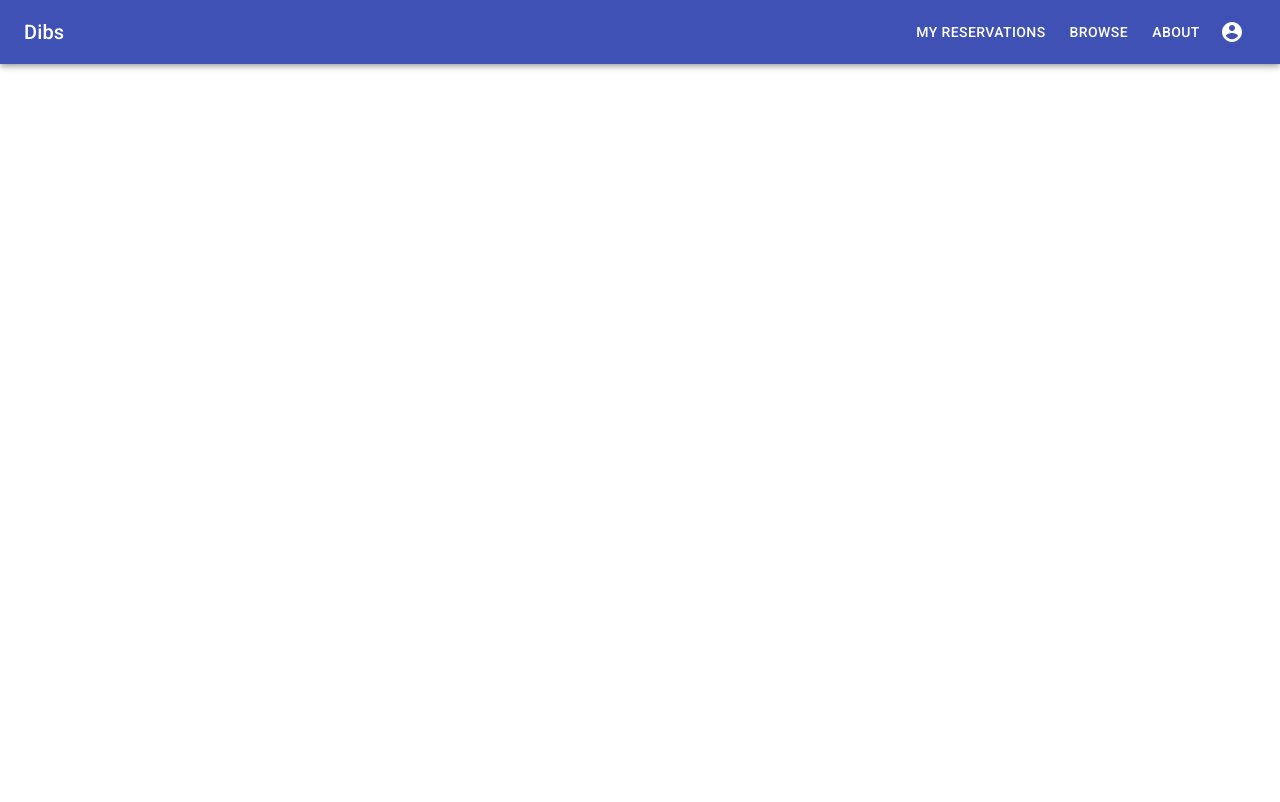
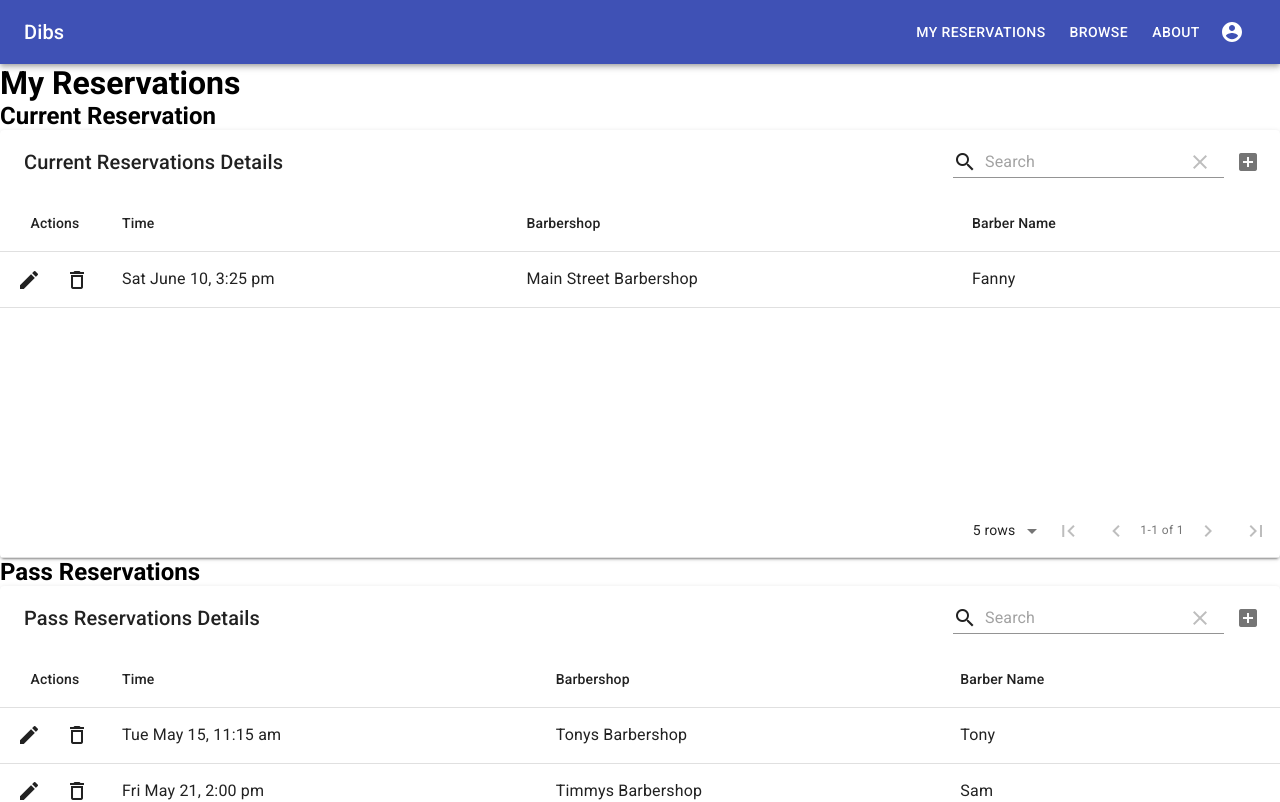
Before and after one commit to yehmond/group1234, a React (Create React App) app: page /reservations in a window 1280 px wide. Shown: the top 802 px of the page. Built offline with nearby package versions, Linux system fonts and the light colour scheme.

Commit message:
no css for myReservations yet

```diff
--- a/package.json
+++ b/package.json
@@ -4,7 +4,7 @@
     "private": true,
     "dependencies": {
         "@date-io/moment": "1.x",
-        "@material-ui/core": "^4.10.0",
+        "@material-ui/core": "^4.10.1",
         "@material-ui/icons": "^4.9.1",
         "@material-ui/lab": "^4.0.0-alpha.54",
         "@material-ui/pickers": "^3.2.10",
@@ -13,11 +13,11 @@
         "@testing-library/user-event": "^7.1.2",
         "@types/jest": "^24.0.0",
         "@types/node": "^12.0.0",
-        "@types/react": "^16.9.0",
         "@types/react-dom": "^16.9.0",
         "@types/react-redux": "^7.1.8",
         "@types/react-router-dom": "^5.1.5",
         "clsx": "^1.1.0",
+        "material-table": "^1.59.0",
         "moment": "^2.26.0",
         "node-sass": "^4.14.1",
         "react": "^16.13.1",
@@ -60,6 +60,7 @@
         ]
     },
     "devDependencies": {
+        "@types/react": "^16.9.35",
         "@typescript-eslint/eslint-plugin": "^3.0.0",
         "@typescript-eslint/parser": "^3.0.0",
         "eslint-config-prettier": "^6.11.0",
--- a/src/App.tsx
+++ b/src/App.tsx
@@ -3,6 +3,7 @@ import NavBar from "./components/NavBar";
 import { BrowserRouter as Router, Switch, Route } from "react-router-dom";
 import "./App.scss";
 import Home from "./pages/Home";
+import MyReservations from "./pages/MyReservations";
 
 function App(): JSX.Element {
     return (
@@ -16,6 +17,9 @@ function App(): JSX.Element {
                 <Route path="/about"></Route>
                 <Route path="/signin"></Route>
                 <Route path="/signup"></Route>
+                <Route path="/reservations">
+                    <MyReservations/>
+                </Route>
             </Switch>
         </Router>
     );
--- /dev/null
+++ b/src/pages/CSS/myReservationCSS.css
@@ -0,0 +1,35 @@
+body {
+    font-family: "Montserrat", sans-serif;
+    color: black;
+    font-size: 1em;
+    text-align: center;
+}
+
+#wrapper {
+    margin: 0 auto;
+    width: 960px;
+    text-align: left;
+    color: #000;
+    background-color: rgb(237, 250, 255);
+    margin-top: 50px;
+    padding: 20px;
+    padding-top: 40px;
+}
+
+h1 {
+    text-align: center;
+    background-color: bisque;
+    padding: 20px;
+    margin-left: 30px;
+    margin-right: 30px;
+}
+
+h2 {
+    text-align: center;
+    padding: 30px;
+}
+
+#row {
+    text-align: center;
+    margin: 30px;
+}
--- /dev/null
+++ b/src/pages/MyReservations.tsx
@@ -0,0 +1,146 @@
+import React from "react";
+// import "./CSS/myReservationCSS.css";
+import MaterialTable, { Column } from 'material-table';
+
+interface Row {
+    time: string;
+    barbershop: string;
+    barberName: string;
+}
+
+interface TableState {
+    columns: Array<Column<Row>>;
+    passdata: Row[];
+    currdata: Row[];
+}
+
+export default function MyReservations(): JSX.Element {
+
+    const [state, setState] = React.useState<TableState>({
+        columns: [
+          { title: 'Time', field: 'time' },
+          { title: 'Barbershop', field: 'barbershop' },
+          { title: 'Barber Name', field: 'barberName'},
+        ],
+        passdata: [
+          { time: 'Tue May 15, 11:15 am',
+            barbershop: 'Tonys Barbershop',
+            barberName: 'Tony' },
+          {
+            time: 'Fri May 21, 2:00 pm',
+            barbershop: 'Timmys Barbershop',
+            barberName: 'Sam'
+          },
+        ],
+        currdata: [
+            { time: 'Sat June 10,  3:25 pm',
+              barbershop: 'Main Street Barbershop',
+              barberName: 'Fanny' },
+          ],
+      });
+
+    return (
+        <div id="wrapper">
+            <link
+                rel="stylesheet"
+                href="https://fonts.googleapis.com/icon?family=Material+Icons"
+            />
+
+            <h1>My Reservations</h1>
+
+            <div id="row">
+                <h2>Current Reservation</h2>
+                <MaterialTable
+                    title="Current Reservations Details"
+                    columns={state.columns}
+                    data={state.currdata}
+                    editable={{
+                        onRowAdd: (newData) =>
+                        new Promise((resolve) => {
+                            setTimeout(() => {
+                            resolve();
+                            setState((prevState) => {
+                                const data = [...prevState.currdata];
+                                data.push(newData);
+                                return { ...prevState, data };
+                            });
+                            }, 600);
+                        }),
+                        onRowUpdate: (newData, oldData) =>
+                        new Promise((resolve) => {
+                            setTimeout(() => {
+                            resolve();
+                            if (oldData) {
+                                setState((prevState) => {
+                                const data = [...prevState.currdata];
+                                data[data.indexOf(oldData)] = newData;
+                                return { ...prevState, data };
+                                });
+                            }
+                            }, 600);
+                        }),
+                        onRowDelete: (oldData) =>
+                        new Promise((resolve) => {
+                            setTimeout(() => {
+                            resolve();
+                            setState((prevState) => {
+                                const data = [...prevState.currdata];
+                                data.splice(data.indexOf(oldData), 1);
+                                return { ...prevState, data };
+                            });
+                            }, 600);
+                        }),
+                    }}
+                />
+            </div>
+
+
+            <div id="row">
+                <h2>Pass Reservations</h2>
+                <MaterialTable
+                    title="Pass Reservations Details"
+                    columns={state.columns}
+                    data={state.passdata}
+                    editable={{
+                        onRowAdd: (newData) =>
+                        new Promise((resolve) => {
+                            setTimeout(() => {
+                            resolve();
+                            setState((prevState) => {
+                                const data = [...prevState.passdata];
+                                data.push(newData);
+                                return { ...prevState, data };
+                            });
+                            }, 600);
+                        }),
+                        onRowUpdate: (newData, oldData) =>
+                        new Promise((resolve) => {
+                            setTimeout(() => {
+                            resolve();
+                            if (oldData) {
+                                setState((prevState) => {
+                                const data = [...prevState.passdata];
+                                data[data.indexOf(oldData)] = newData;
+                                return { ...prevState, data };
+                                });
+                            }
+                            }, 600);
+                        }),
+                        onRowDelete: (oldData) =>
+                        new Promise((resolve) => {
+                            setTimeout(() => {
+                            resolve();
+                            setState((prevState) => {
+                                const data = [...prevState.passdata];
+                                data.splice(data.indexOf(oldData), 1);
+                                return { ...prevState, data };
+                            });
+                            }, 600);
+                        }),
+                    }}
+                />
+            </div>
+
+        </div>
+    );
+}
```
Also changed, not shown: 2 other files (tests, documents, lock files or other folders).
